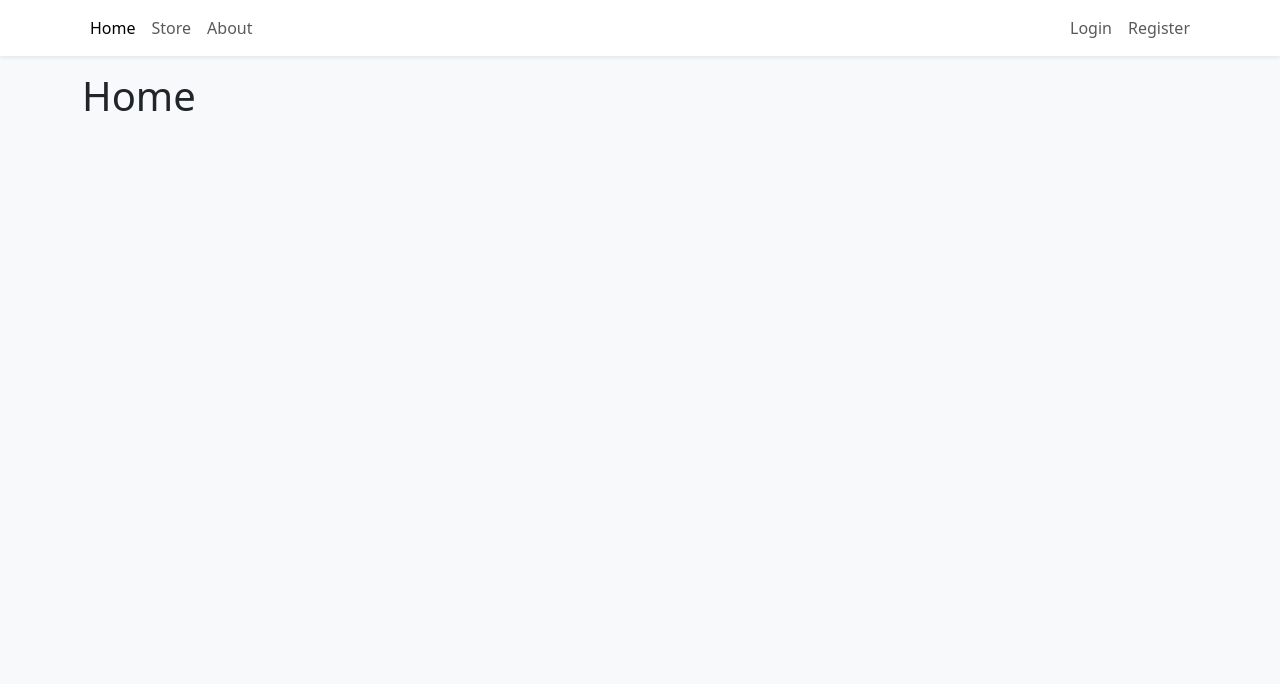
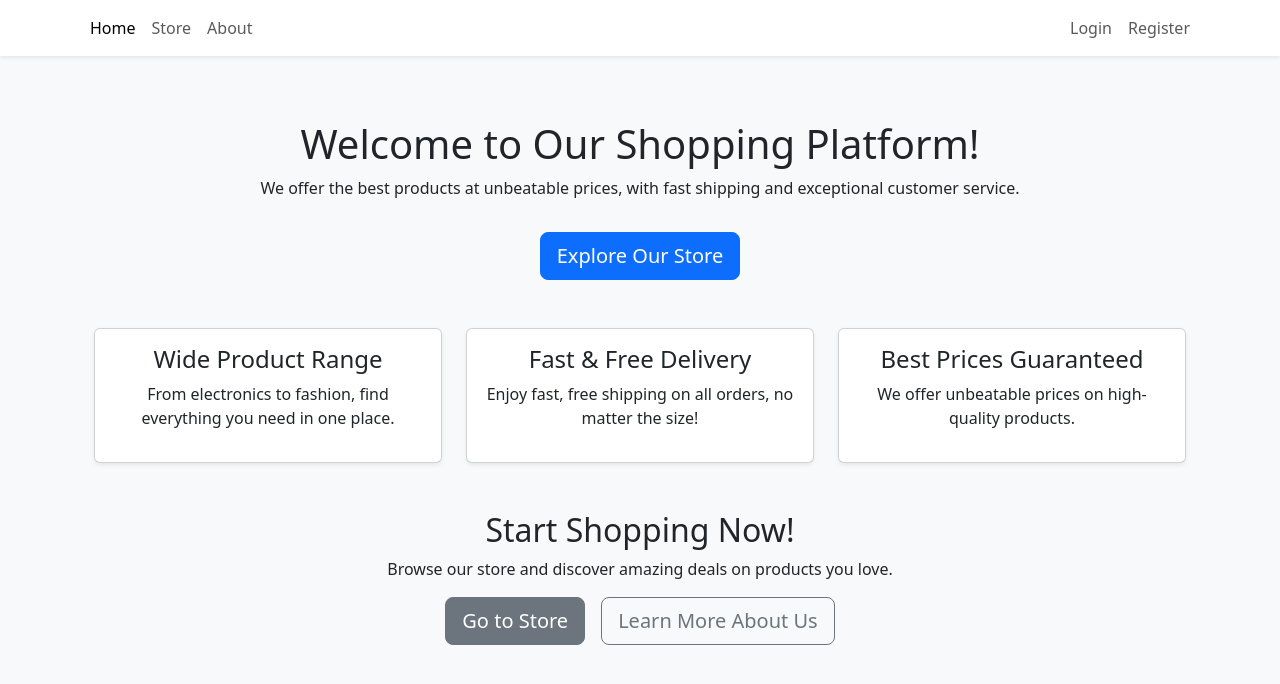
Before and after one commit to ChanwooBrianKim/EPL-Ticket-Sales, a React (Vite) app: page / in a window 1280 px wide. Shown: the top 684 px of the page. Built offline with nearby package versions, Linux system fonts and the light colour scheme.

Commit message:
initial Home page

```diff
--- a/src/pages/Home.tsx
+++ b/src/pages/Home.tsx
@@ -1,3 +1,62 @@
+import React from 'react';
+import { Container, Row, Col, Button, Card } from 'react-bootstrap';
+import { Link } from 'react-router-dom';
+
 export default function Home() {
-    return <h1>Home</h1>
+  return (
+    <Container className="py-5">
+      {/* Introduction Section */}
+      <Row className="mb-5 text-center">
+        <Col>
+          <h1>Welcome to Our Shopping Platform!</h1>
+          <p>We offer the best products at unbeatable prices, with fast shipping and exceptional customer service.</p>
+          <Link to="/store">
+            <Button variant="primary" size="lg" className="mt-3">Explore Our Store</Button>
+          </Link>
+        </Col>
+      </Row>
+
+      {/* What We Offer Section */}
+      <Row className="mb-5 text-center">
+        <Col md={4}>
+          <Card className="shadow-sm">
+            <Card.Body>
+              <h4>Wide Product Range</h4>
+              <p>From electronics to fashion, find everything you need in one place.</p>
+            </Card.Body>
+          </Card>
+        </Col>
+        <Col md={4}>
+          <Card className="shadow-sm">
+            <Card.Body>
+              <h4>Fast & Free Delivery</h4>
+              <p>Enjoy fast, free shipping on all orders, no matter the size!</p>
+            </Card.Body>
+          </Card>
+        </Col>
+        <Col md={4}>
+          <Card className="shadow-sm">
+            <Card.Body>
+              <h4>Best Prices Guaranteed</h4>
+              <p>We offer unbeatable prices on high-quality products.</p>
+            </Card.Body>
+          </Card>
+        </Col>
+      </Row>
+
+      {/* Call to Action Section */}
+      <Row className="text-center">
+        <Col>
+          <h2>Start Shopping Now!</h2>
+          <p>Browse our store and discover amazing deals on products you love.</p>
+          <Link to="/store">
+            <Button variant="secondary" size="lg" className="me-3">Go to Store</Button>
+          </Link>
+          <Link to="/about">
+            <Button variant="outline-secondary" size="lg">Learn More About Us</Button>
+          </Link>
+        </Col>
+      </Row>
+    </Container>
+  );
 }
```
